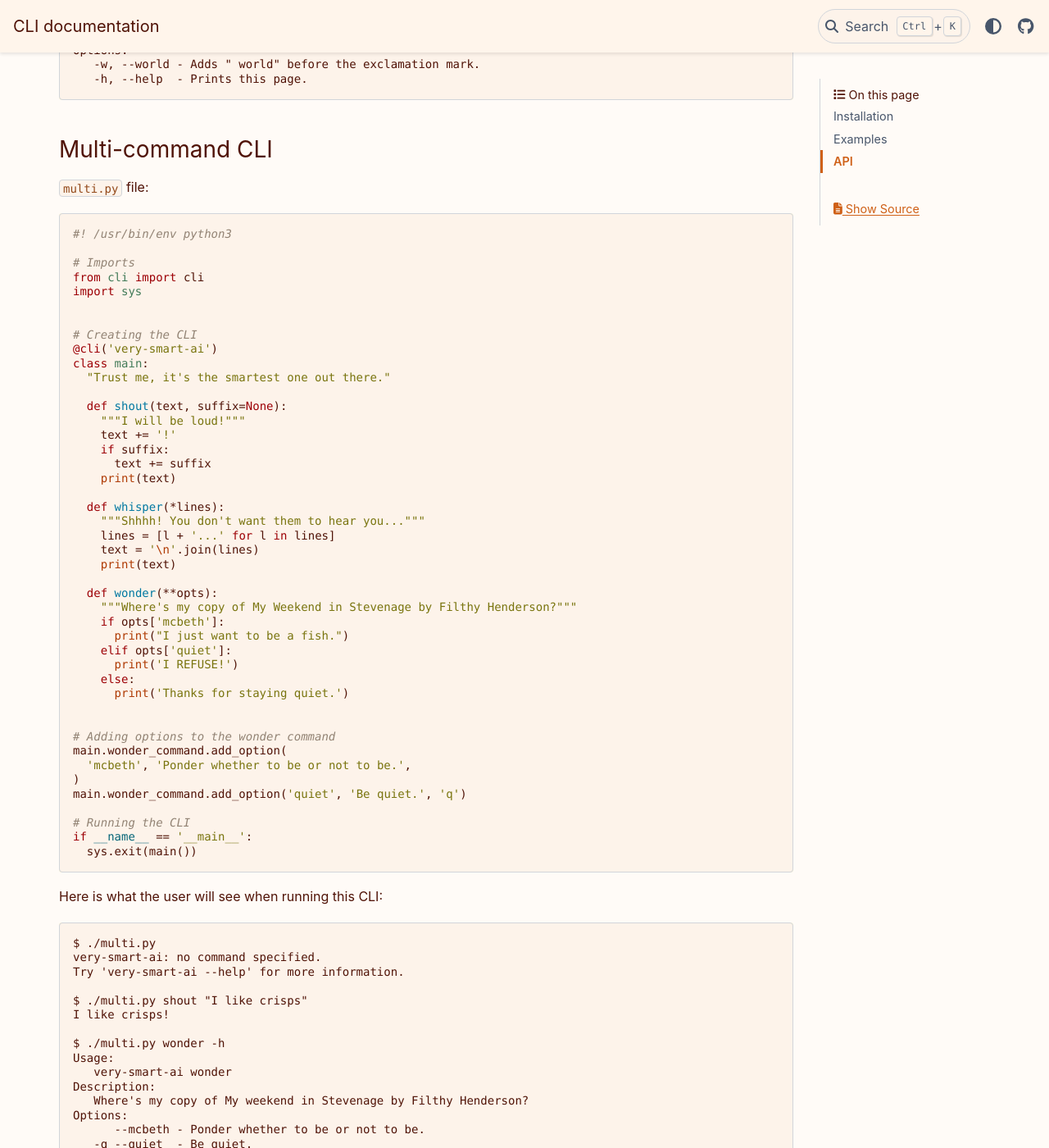
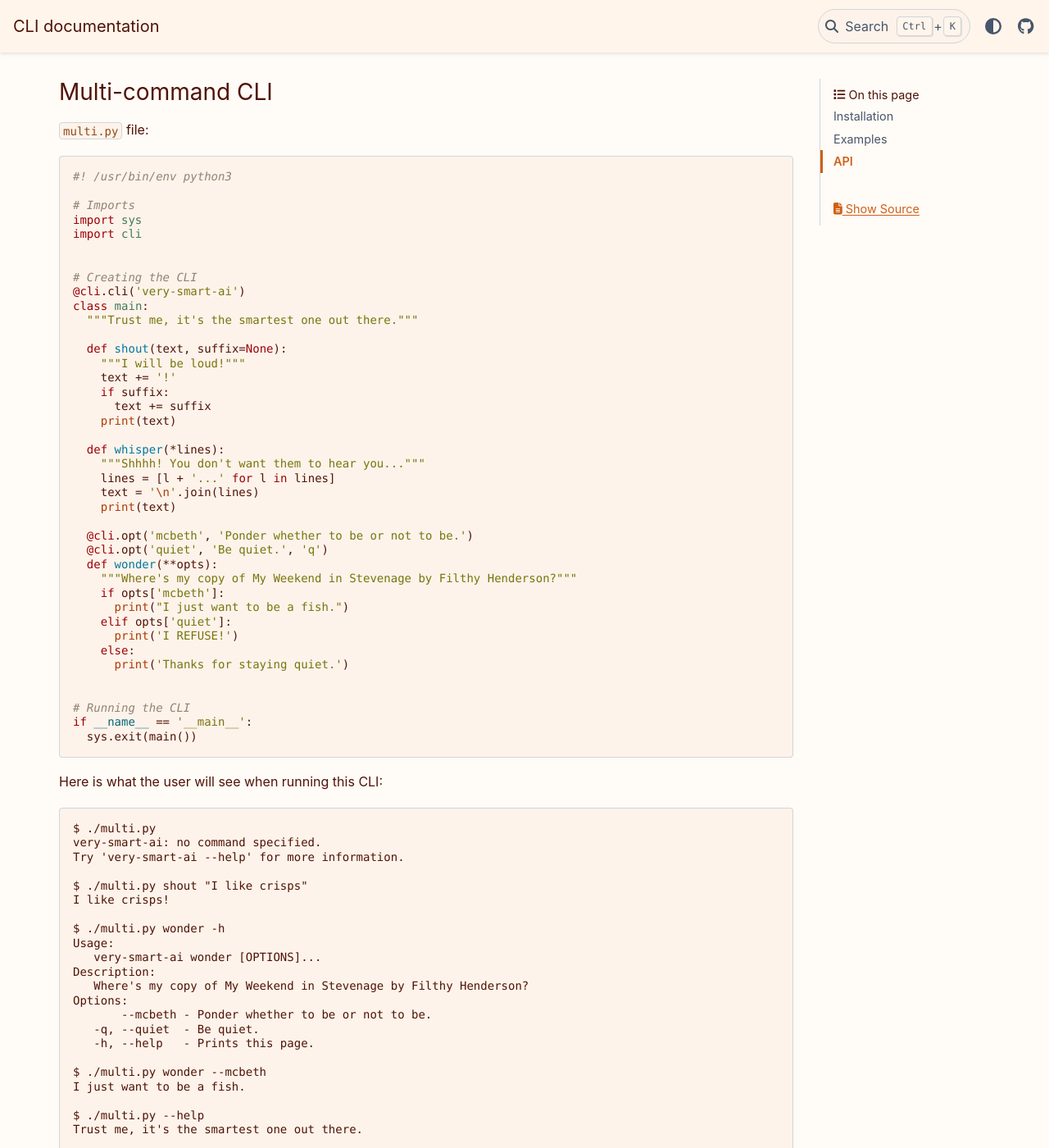
Before and after one commit to philippkosarev/cli, a Sphinx documentation site: the page built from docs/index.rst, in a window 1280 px wide and 1400 px high, scrolled down 1484 px. Shown: the whole window at 82% size. Built offline with Sphinx 7.4.7 and the PyData theme 0.15.4, drawn with Linux system fonts in a browser that asks for light colours; some of the changed text lies outside the part shown.

Commit message:
add 'opt' decorator

```diff
--- a/cli/__init__.py
+++ b/cli/__init__.py
@@ -1 +1 @@
-from ._lib import CLI, cli
+from ._lib import CLI, cli, opt
--- a/docs/conf.py
+++ b/docs/conf.py
@@ -45,7 +45,7 @@ html_theme_options = {
   'icon_links': [
     {
       'name': 'GitHub',
-      'url': 'https://github.com/philippkosarev/libjam',
+      'url': 'https://github.com/philippkosarev/cli',
       'icon': 'fa-brands fa-github',
       'type': 'fontawesome',
     },
--- a/docs/index.rst
+++ b/docs/index.rst
@@ -3,7 +3,7 @@ https://github.com/philippkosarev/cli
 CLI
 ===
 
-Create command line interfaces in Python.
+Python library for writing command **interfaces**, *not parsers*.
 
 Installation
 ------------
@@ -95,20 +95,22 @@ Here is what the user will see when running this CLI:
   Commands:
      shout   - I will be loud!
      whisper - Shhhh! You don't want them to hear you...
-     wonder  - Where's my copy of My weekend in Stevenage by Filthy Henderson?
+     wonder  - Where's my copy of My Weekend in Stevenage by Filthy Henderson?
 
   Usage:
-     shout <TEXT> [SUFFIX]
-     whisper [LINES]...
-     wonder
+     shout [OPTIONS]... <TEXT> [SUFFIX]
+     whisper [OPTIONS]... [LINES]...
+     wonder [OPTIONS]...
 
   Options:
-     -h --help - Prints this page.
+     -h, --help - Prints this page.
 
 
 API
 ---
 
+.. autofunction:: cli.cli
+
+.. autofunction:: cli.opt
+
 .. autoclass:: cli.CLI
-
-.. autofunction:: cli.cli
--- a/docs/multi.py
+++ b/docs/multi.py
@@ -1,14 +1,14 @@
 #! /usr/bin/env python3
 
 # Imports
-from cli import cli
 import sys
+import cli
 
 
 # Creating the CLI
-@cli('very-smart-ai')
+@cli.cli('very-smart-ai')
 class main:
-  "Trust me, it's the smartest one out there."
+  """Trust me, it's the smartest one out there."""
 
   def shout(text, suffix=None):
     """I will be loud!"""
@@ -23,6 +23,8 @@ class main:
     text = '\n'.join(lines)
     print(text)
 
+  @cli.opt('mcbeth', 'Ponder whether to be or not to be.')
+  @cli.opt('quiet', 'Be quiet.', 'q')
   def wonder(**opts):
     """Where's my copy of My Weekend in Stevenage by Filthy Henderson?"""
     if opts['mcbeth']:
@@ -33,12 +35,6 @@ class main:
       print('Thanks for staying quiet.')
 
 
-# Adding options to the wonder command
-main.wonder_command.add_option(
-  'mcbeth', 'Ponder whether to be or not to be.',
-)
-main.wonder_command.add_option('quiet', 'Be quiet.', 'q')
-
 # Running the CLI
 if __name__ == '__main__':
   sys.exit(main())
--- a/docs/shout.py
+++ b/docs/shout.py
@@ -1,9 +1,10 @@
 #! /usr/bin/env python3
 
-from cli import cli
+import cli
 
 # Creating the CLI
-@cli
+@cli.cli
+@cli.opt('world', 'Adds " world" before the exclamation mark.', 'w')
 def shout(text: str, **opts):
   """Shouts the given text back."""
   if opts['world']:
@@ -11,11 +12,6 @@ def shout(text: str, **opts):
   print(text + '!')
   return 'anything'
 
-# Adding an option to the CLI
-shout.add_option(
-  'world', 'Adds " world" before the exclamation mark.', 'w',
-)
-
 # Running the CLI
 returned = shout()
 
```
Also changed, not shown: other parts of docs/index.rst (+5 -5 lines), 2 other files.
